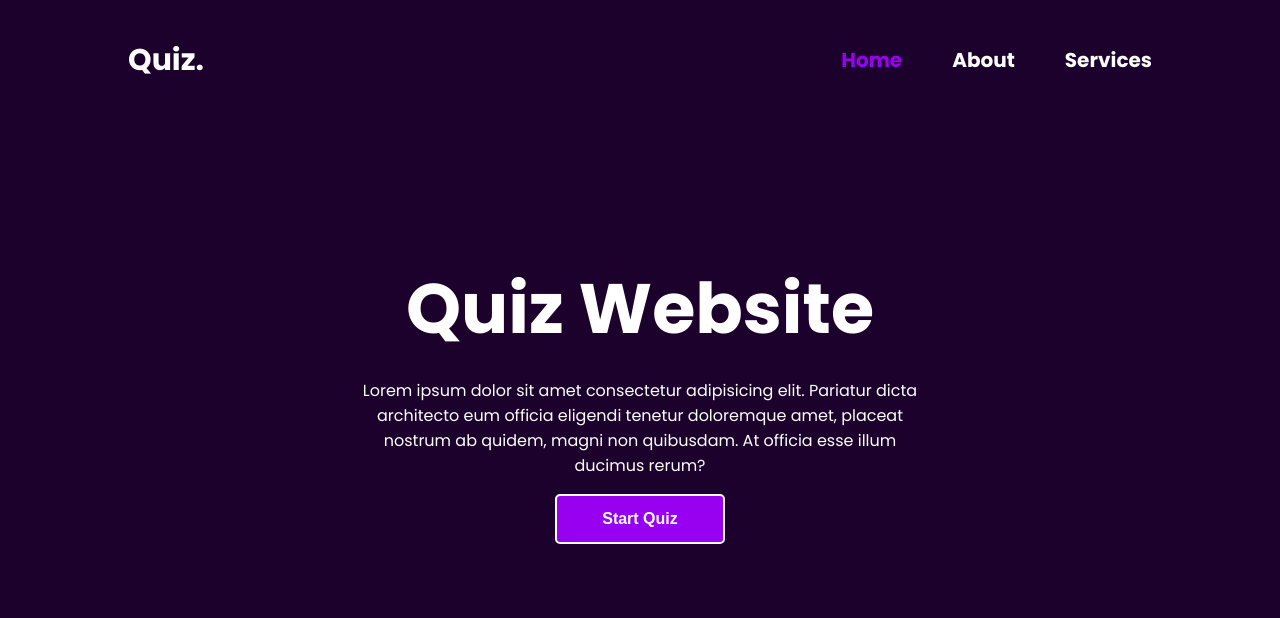
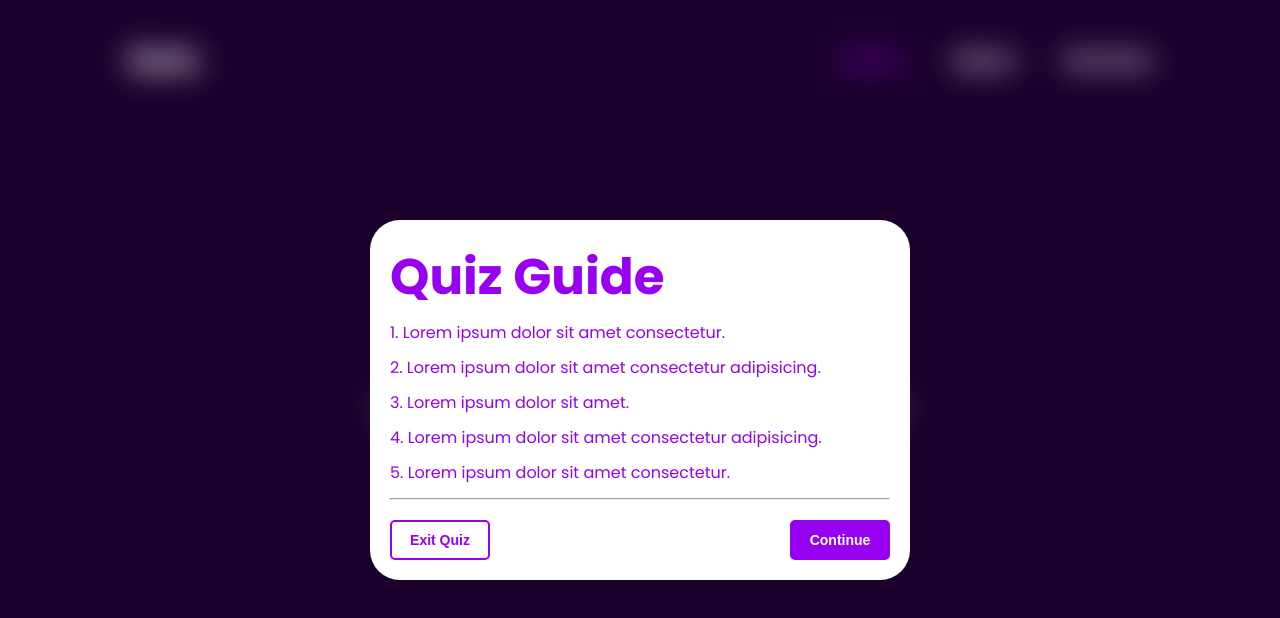
Before and after one commit to Makksaw/quiz-app, a website: page index.html in a window 1280 px wide. Both pictures are taken after a click on the button "Start Quiz". Drawn offline with Linux system fonts and the light colour scheme.

Commit message:
Create quiz guide popup window

```diff
--- a/index.html
+++ b/index.html
@@ -16,7 +16,7 @@
             <div class="nav-right-side">
                 <ul class="nav-list">
                     <li class="nav-element" style="margin-left: 0">
-                        <a href="/" class="nav-link active">Home</a>
+                        <a href="/" class="nav-link nav-active">Home</a>
                     </li>
                     <li class="nav-element">
                         <a href="/about" class="nav-link">About</a>
@@ -28,14 +28,14 @@
             </div>
         </div>
 
-        <div class="container main">
+        <div class="main container">
             <div class="main-title">Quiz Website</div>
             <div class="main-details">
                 <p class="main-content">
-                    Lorem ipsum dolor sit amet consectetur adipisicing elit.
-                    Pariatur dicta architecto eum officia eligendi tenetur
-                    doloremque amet, placeat nostrum ab quidem, magni non
-                    quibusdam. At officia esse illum ducimus rerum?
+                    Lorem ipsum dolor, sit amet consectetur adipisicing elit.
+                    Architecto magni, doloribus deleniti cupiditate quaerat non
+                    nulla inventore corrupti ad, laborum fuga sed atque mollitia
+                    debitis.
                 </p>
             </div>
             <div class="main-button">
@@ -43,7 +43,42 @@
             </div>
         </div>
 
-        <div class="popup"></div>
+        <div class="popup-info">
+            <div class="popup-title">Quiz Guide</div>
+
+            <div class="popup-details">
+                <span class="popup-span-info"
+                    >1. Lorem ipsum dolor sit amet consectetur.</span
+                >
+                <span class="popup-span-info"
+                    >2. Lorem ipsum dolor sit amet consectetur
+                    adipisicing.</span
+                >
+                <span class="popup-span-info"
+                    >3. Lorem ipsum dolor sit amet.</span
+                >
+                <span class="popup-span-info"
+                    >4. Lorem ipsum dolor sit amet consectetur
+                    adipisicing.</span
+                >
+                <span class="popup-span-info"
+                    >5. Lorem ipsum dolor sit amet consectetur.</span
+                >
+            </div>
+
+            <hr />
+
+            <div class="popup-buttons">
+                <div class="popup-exit">
+                    <button class="popup-exit-btn">Exit Quiz</button>
+                </div>
+
+                <div class="popup-continue">
+                    <button class="popup-continue-btn">Continue</button>
+                </div>
+            </div>
+        </div>
+
         <script src="/script.js"></script>
     </body>
 </html>
--- a/public/script.js
+++ b/public/script.js
@@ -0,0 +1,25 @@
+const startQuizBtn = document.querySelector('.main-btn');
+const exitQuizBtn = document.querySelector('.popup-exit-btn');
+const continueQuizBtn = document.querySelector('.popup-continue-btn');
+const popup = document.querySelector('.popup-info');
+const main = document.querySelector('.main');
+const nav = document.querySelector('.nav');
+
+startQuizBtn.addEventListener('click', () => {
+    popup.classList.add('active');
+    nav.classList.add('blur');
+    main.classList.add('blur');
+});
+
+exitQuizBtn.addEventListener('click', () => {
+    popup.classList.remove('active');
+    nav.classList.remove('blur');
+    main.classList.remove('blur');
+});
+
+continueQuizBtn.addEventListener('click', () => {
+    popup.classList.add('fade-out');
+    setTimeout(() => {
+        popup.classList.remove('active', 'fade-out');
+    }, 200);
+});
--- a/public/style.css
+++ b/public/style.css
@@ -16,6 +16,7 @@ body {
     color: #fff;
     font-size: 20px;
     padding: 25px !important;
+    transition: 0.4s;
 }
 
 .nav-left-side {
@@ -50,7 +51,7 @@ body {
     color: #4d0379;
 }
 
-.active {
+.nav-active {
     color: #9801f0;
 }
 
@@ -63,6 +64,7 @@ body {
     left: 50%;
     transform: translate(-50%, -50%);
     width: 560px;
+    transition: 0.4s;
 }
 
 .main-title {
@@ -87,4 +89,106 @@ body {
     background: transparent;
 }
 
+.blur {
+    filter: blur(15px);
+}
+
 /* popup */
+.popup-info {
+    display: none;
+    position: absolute;
+    top: 50%;
+    left: 50%;
+    transform: translate(-50%, -50%);
+    width: 500px;
+    padding: 20px;
+    background: white;
+    color: #9801f0;
+    border-radius: 30px;
+}
+
+.popup-title {
+    font-weight: bold;
+    font-size: 50px;
+}
+
+.popup-details {
+    display: flex;
+    flex-direction: column;
+}
+
+.popup-span-info {
+    margin: 5px 0;
+}
+
+.popup-buttons {
+    display: flex;
+    margin-top: 20px;
+    justify-content: space-between;
+}
+
+.popup-exit-btn {
+    background: transparent;
+    color: #9801f0;
+    border: 2px solid #9801f0;
+    border-radius: 5px;
+    font-weight: bold;
+    font-size: 14px;
+    width: 100px;
+    height: 40px;
+    cursor: pointer;
+    transition: 0.4s;
+}
+
+.popup-continue-btn {
+    background: #9801f0;
+    color: white;
+    border: 2px solid #9801f0;
+    border-radius: 5px;
+    font-weight: bold;
+    font-size: 14px;
+    width: 100px;
+    height: 40px;
+    cursor: pointer;
+    transition: 0.4s;
+}
+
+.popup-exit-btn:hover {
+    background: #9801f0;
+    color: white;
+}
+
+.popup-continue-btn:hover {
+    background: transparent;
+    color: #9801f0;
+}
+
+.active {
+    display: block;
+}
+
+.fade-out {
+    animation: fadeOut 0.5s forwards;
+}
+
+.fade-in {
+    animation: fadeIn 0.5s backwards;
+}
+
+@keyframes fadeOut {
+    from {
+        opacity: 1;
+    }
+    to {
+        opacity: 0;
+    }
+}
+
+@keyframes fadeIn {
+    from {
+        opacity: 0;
+    }
+    to {
+        opacity: 1;
+    }
+}
```
